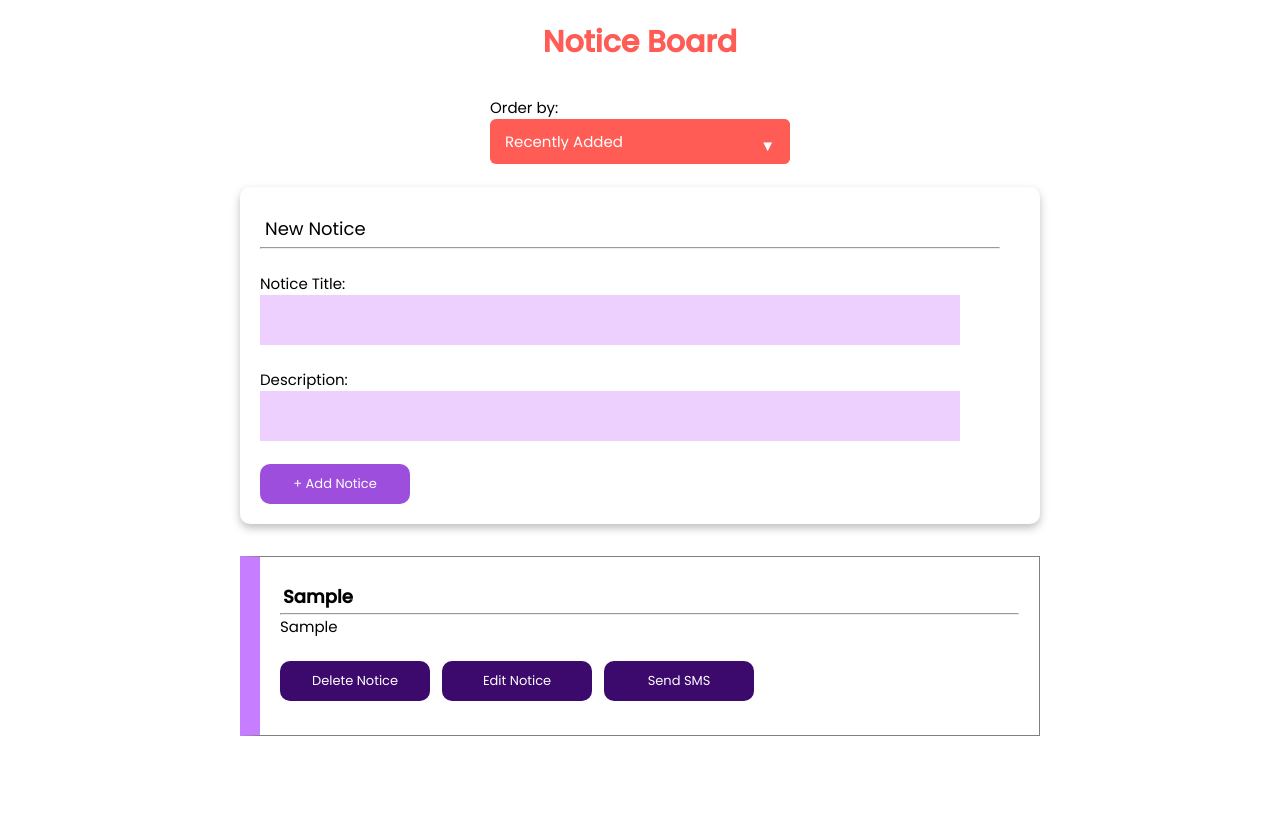
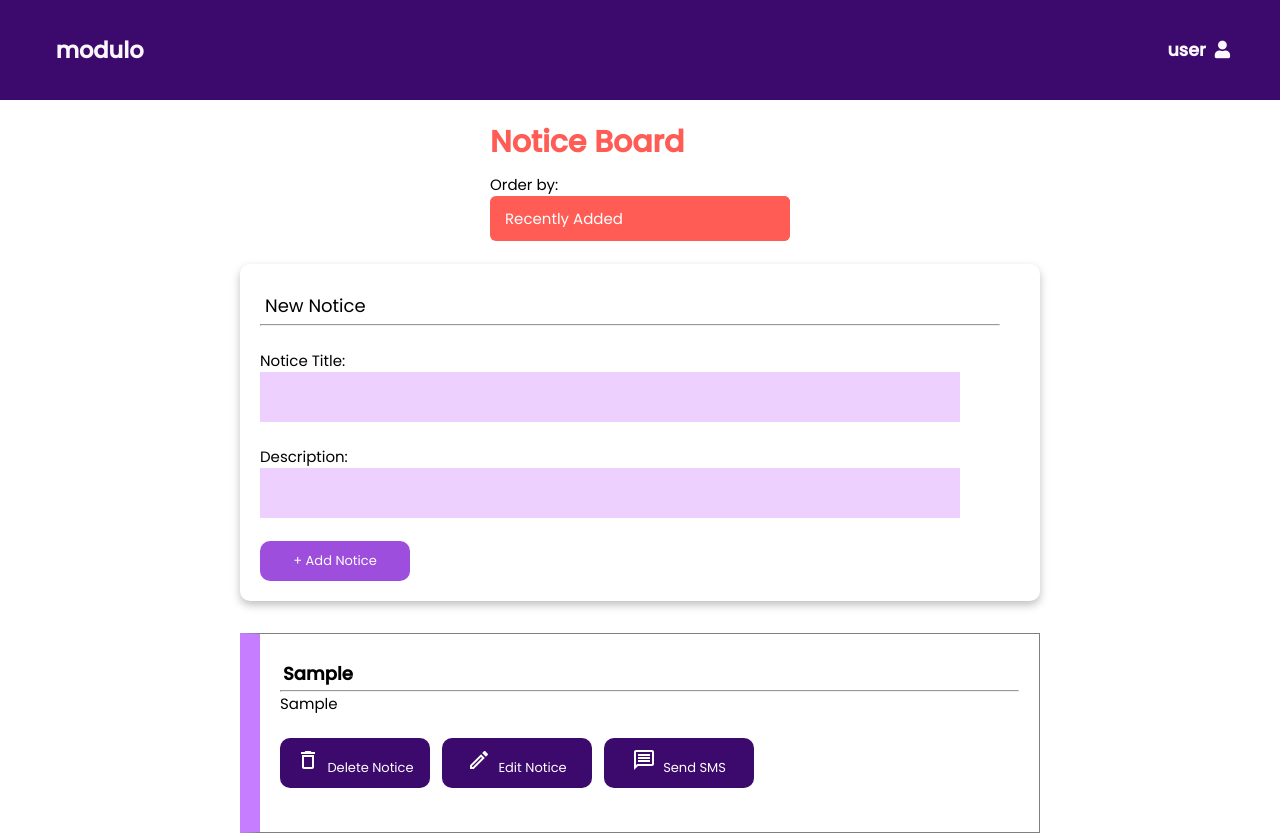
Before and after one commit to GayanKod/Modulo, a React (Create React App) app in the folder client/: page /noticeboard in a window 1280 px wide. Both pictures are taken after typing "Sample", "Sample" into the empty fields and a click on the button "+ Add Notice". Before the commit the page ends 800 px from the top, so only its background shows below. Built offline with nearby package versions, Linux system fonts and the light colour scheme.

Commit message:
minor changes

```diff
--- a/client/package.json
+++ b/client/package.json
@@ -3,6 +3,9 @@
   "version": "0.1.0",
   "private": true,
   "dependencies": {
+    "@material-ui/icons": "^4.11.2",
+    "@mui/icons-material": "^5.5.1",
+    "@mui/material": "^5.5.1",
     "@testing-library/jest-dom": "^5.16.1",
     "@testing-library/react": "^12.1.2",
     "@testing-library/user-event": "^13.5.0",
--- a/client/src/App.tsx
+++ b/client/src/App.tsx
@@ -9,7 +9,7 @@ function App() {
       <Router>
         <Routes>
           <Route path="/" element={<LandingPage />} />
-          {/* <Route path="/lec-hall-allocation" element={<LecHomePage />} /> */}
+          <Route path="/lec-hall-allocation" element={<LecHomePage />} />
           <Route path="/noticeboard" element={<NoticeBoard />} />
         </Routes>
       </Router>
--- a/client/src/components/Noticeboard/NoticeCard.tsx
+++ b/client/src/components/Noticeboard/NoticeCard.tsx
@@ -1,6 +1,9 @@
 import React, {useState}  from 'react';
 import "../../styles/NoticeCard.scss";
 import {INotice} from "./interface";
+import DeleteOutlineIcon from "@material-ui/icons/DeleteOutline";
+import EditOutlinedIcon from "@material-ui/icons/EditOutlined";
+import MessageOutlinedIcon from "@material-ui/icons/MessageOutlined";
 
 
 
@@ -25,9 +28,6 @@ const NoticeCard = ({notice, deleteNotice, editNotice, sendSMS}: Props)=>
           <div className="title">
             {notice.noticeTitle}
 
-
-
-
             </div>
 
           <hr></hr>
@@ -41,7 +41,8 @@ const NoticeCard = ({notice, deleteNotice, editNotice, sendSMS}: Props)=>
                   <button onClick={() => {
                 deleteNotice(notice.noticeTitle);
                 }}
-                >Delete Notice</button>
+                >
+                  <DeleteOutlineIcon />       &nbsp;Delete Notice </button>
 
                 </span>
 
@@ -52,7 +53,8 @@ const NoticeCard = ({notice, deleteNotice, editNotice, sendSMS}: Props)=>
                         <button onClick={() => {
                       editNotice(notice.noticeTitle);
                 }}
-                >Edit Notice</button>
+                >
+                <EditOutlinedIcon />       &nbsp;Edit Notice </button>
 
                 </span>
 
@@ -63,16 +65,11 @@ const NoticeCard = ({notice, deleteNotice, editNotice, sendSMS}: Props)=>
                         <button onClick={() => {
                       sendSMS(notice.noticeTitle);
                 }}
-                >Send SMS</button>
+                >
+                  <MessageOutlinedIcon />       &nbsp;Send SMS </button>
 
                 </span>
-
-
-
           </div>
-
-
-
       </div>
 
 
--- a/client/src/components/Noticeboard/NoticeInput.tsx
+++ b/client/src/components/Noticeboard/NoticeInput.tsx
@@ -100,7 +100,10 @@ const NoticeInput :FC = () => {
         <br></br>
 
 
-         <button onClick={addNotice}>+ Add Notice</button>
+         <div className="AddButton">
+              <button onClick={addNotice}>+ Add Notice</button>
+         </div>
+
          </div>
          <div className="noticeList">
           {noticeList.map((notice: INotice, key:number) => {
--- a/client/src/pages/NoticeBoard.tsx
+++ b/client/src/pages/NoticeBoard.tsx
@@ -3,37 +3,24 @@ import NoticeCard from "../components/Noticeboard/NoticeCard";
 import NoticeInput from '../components/Noticeboard/NoticeInput';
 import Dropdown from '../components/Noticeboard/Dropdown';
 import "../styles/NoticeBoard.scss";
-
-
+import Navbar2 from '../components/Navbar2';
 
 function NoticeBoard(){
 
   return  (
-
+     <div>
+            <Navbar2 />
             <div className="NoticeBoard">
-
-            <div className ="NoticeBoard-title">
+                  <span className ="NoticeBoard-title">
                                   <h1>Notice Board</h1>
-
-            </div>
-
+                                  <p>Order by:</p><Dropdown/>
+                  </span>
                   <br></br>
-
-            <div className="Dropdown">
-               <p>Order by:</p>
-                  <Dropdown/>
-
-            </div>
-
-            <br></br>
-
-         <>
                   <div>
                   <NoticeInput />
                   </div>
-        </>
          </div>
-
+     </div>
 
 );
 }
--- a/client/src/styles/NoticeBoard.scss
+++ b/client/src/styles/NoticeBoard.scss
@@ -1,16 +1,36 @@
 @import "../styleVar/colorPalette.scss";
 @import url("https://fonts.googleapis.com/css2?family=Poppins:wght@400;500&display=swap");
+
+.navbar-logo{
+    color: #000000;
+    justify-self: start;
+    margin-left: 20px;
+    cursor: pointer;
+}
+.NoticeBoard-title{
+    font-family: "Poppins", sans-serif;
+    font-size: 15px;
+    font-weight: 15px;
+    color: #ff5c55;
+    // align-items: start;
+    // position:relative;
+    // display: flex;
+    // flex-direction: row;
+
+}
 
 .NoticeBoard{
 
 
         display: flex;
+        // flex-direction: row;
         align-items: center;
         flex-direction: column;
         width: 100vw;
         height: 90vh;
         font-family: "Poppins", sans-serif;
         padding: 20px;
+        color: #ff5c55;
 
 }
 
@@ -18,18 +38,7 @@
     font-family: "Poppins", sans-serif;
     font-size: 15px;
     font-weight: 50px;
+
     color: black;
 
 }
-
-.NoticeBoard-title{
-    font-family: "Poppins", sans-serif;
-    font-size: 15px;
-    font-weight: 15px;
-    color: #ff5c55;
-    align-items: left;
-    position:relative;
-
-
-
-}
--- a/client/src/styles/NoticeCard.scss
+++ b/client/src/styles/NoticeCard.scss
@@ -5,7 +5,7 @@
 
 .notice{
     width: 800px;
-    height: 180px;
+    height: 200px;
     display: flex;
     color: black;
     margin: 0 auto;
@@ -21,7 +21,7 @@
     //display: flex;
     justify-content: center;
     align-items: center;
-    background-color: #fff;
+    // background-color: #fff;
     border: 0.1px solid grey;
     padding: 20px;
     border-radius: 0px;
@@ -58,22 +58,26 @@
   .span .button{
     background: $P3;
     align-items: right;
-    color: #fff;
+    // color: #fff;
     border: none;
-    padding: 20px;
+    padding: 10px;
     padding-left: 30px;
-    padding-top: 5px;
+    padding-top: 1px;
+    padding-bottom: 3px;
     font-family: "Poppins", sans-serif;
 
-    font: size 17px;
+    font-size: 17px;
+    font-size: medium;
     font-weight: 500;
     cursor: pointer;
     outline: inherit;
     margin-right: 2vh;
-    width: 100px;
+    width: 120px;
+
     border-radius:10px;
-    display:grid;
+    // display:grid;
     align-items: center;
+    align-content: flex-start;
 
   }
 
@@ -82,13 +86,12 @@
 button:focus,
 button:hover {
   background-color: $P6 ;
-  color:white;
+  // color:white;
 }
 
 .content .buttons {
 
-    align-items: right;
-
-
+    // align-items: right;
+    align-items: center;
 
 }
--- a/client/src/styles/NoticeDropdown.scss
+++ b/client/src/styles/NoticeDropdown.scss
@@ -55,7 +55,7 @@
 
   /* Other styles*/
   body {
-    color: #fff;
+    // color: #fff;
     background: var(--background-gradient);
   }
   h1 {
@@ -71,5 +71,5 @@
     text-decoration: none;
     padding: .25em;
     border-radius: .30em;
-    background: white;
+    // background: white;
   }
--- a/client/src/styles/NoticeInput.scss
+++ b/client/src/styles/NoticeInput.scss
@@ -1,7 +1,9 @@
 @import "../styleVar/colorPalette.scss";
 @import url("https://fonts.googleapis.com/css2?family=Poppins:wght@400;500&display=swap");
 
-
+.header .AddButton{
+  align-items: center;
+}
 .NoticeInput button{
     background: $P3;
     color: #fff;
@@ -65,6 +67,7 @@
     padding: 5px;
     font-size: 18px;
     font-family: "Poppins", sans-serif;
+    font-weight:500px;
   }
 
   .header input{
@@ -72,7 +75,7 @@
     width: 700px;
     height: 50px;
     border: 40px;
-    background-color: #eed0ff;
+     background-color: #eed0ff;
     padding-top: 5px;
     padding-left: 10px;
     font-size: 17px;
```
Also changed, not shown: 1 other file (tests, documents, lock files or other folders). Lines whose indentation alone changed are shown as unchanged.
